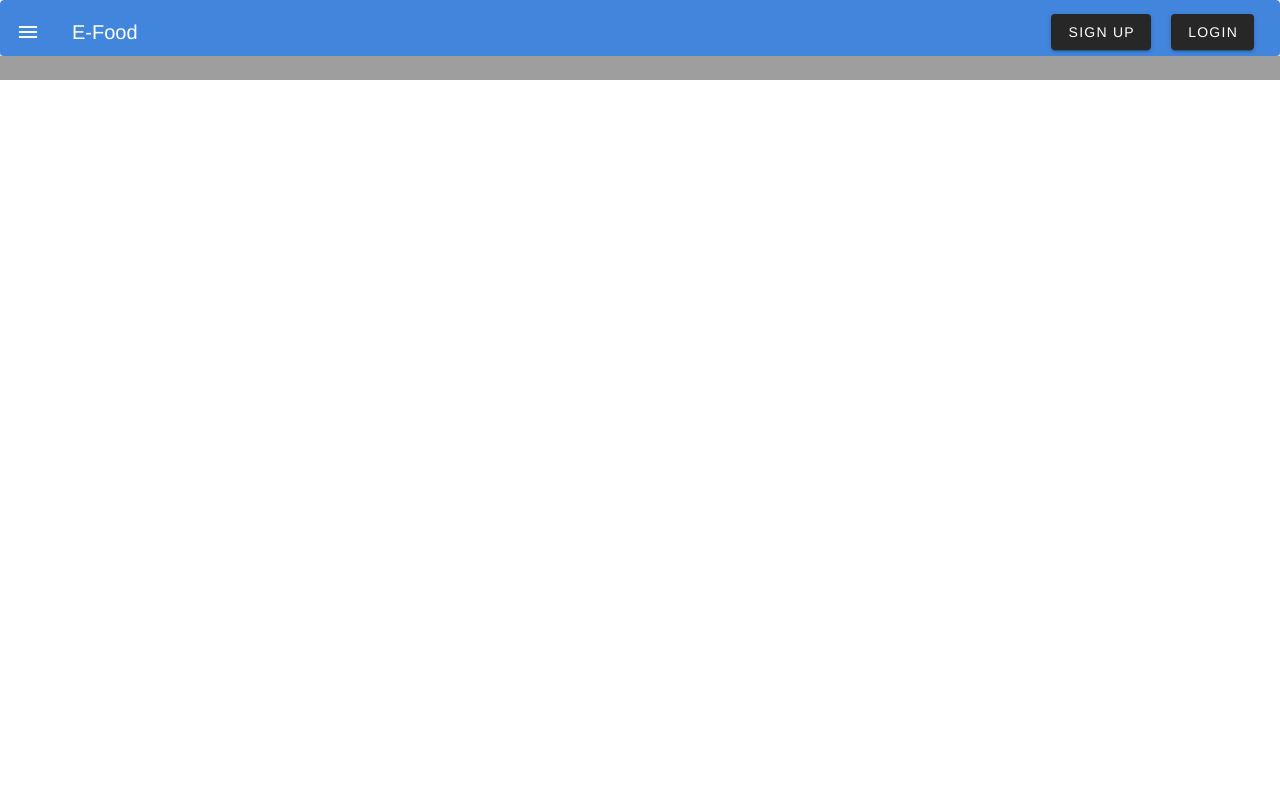
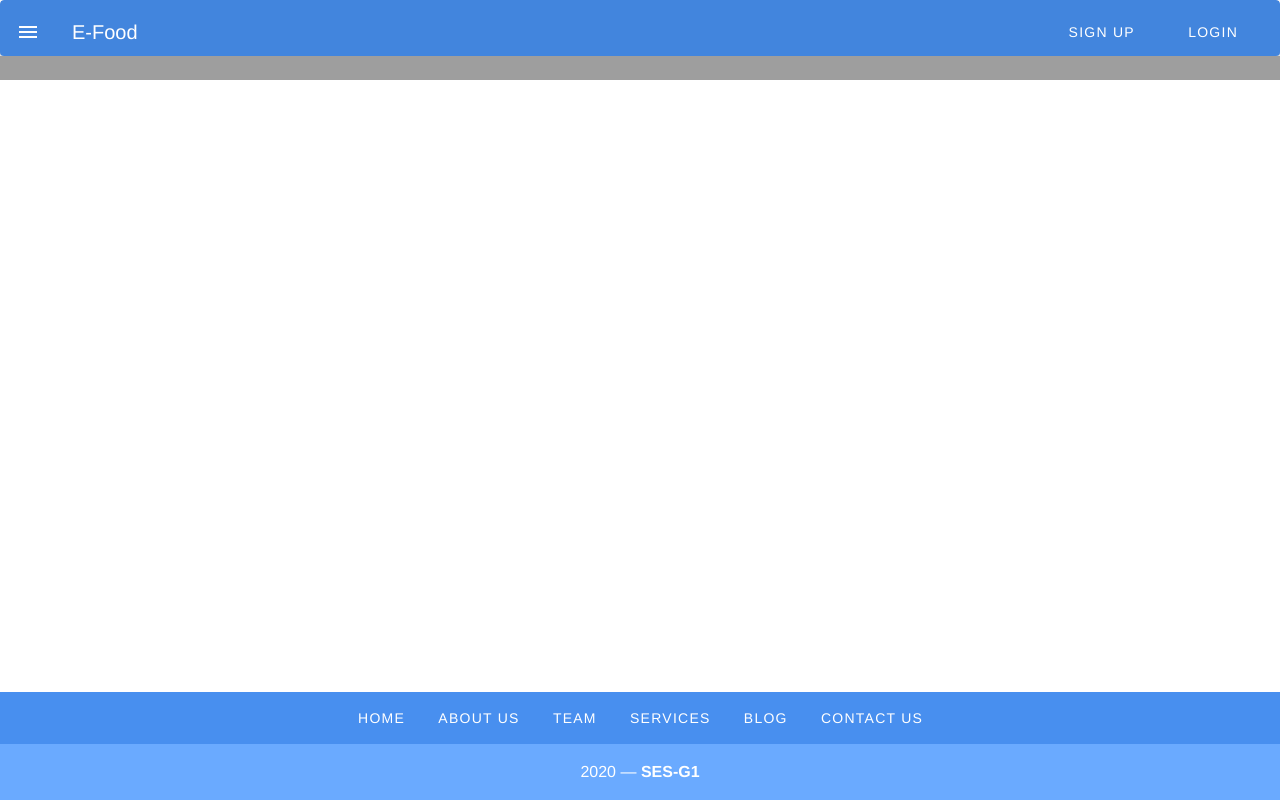
Before and after one commit to codyfp/E-Restaurant-1B, a Vue app: page / in a window 1280 px wide. Built offline with nearby package versions, Linux system fonts and the light colour scheme; grey boxes are pictures that could not be loaded.

Commit message:
Initial footer

```diff
--- a/src/App.vue
+++ b/src/App.vue
@@ -3,16 +3,20 @@
   <Navbar/>
     <v-main>
       <router-view></router-view>
+
     </v-main>
+  <Footer/>
   </v-app>
 </template>
 
 <script>
 import Navbar from './components/Navbar'
+import Footer from './components/Footer'
 export default {
   name: "App",
   components:{
-    'Navbar' : Navbar
+    'Navbar' : Navbar,
+    'Footer' : Footer
   },
   data: () => ({
     //
--- /dev/null
+++ b/src/components/Footer.vue
@@ -0,0 +1,23 @@
+<template>
+	<v-footer color="primary lighten-1" padless>
+		<v-row justify="center" no-gutters>
+			<v-btn v-for="link in links" :key="link" color="white" text rounded class="my-2">{{ link }}</v-btn>
+			<v-col class="primary lighten-2 py-4 text-center white--text" cols="12">
+				{{ new Date().getFullYear() }} —
+				<strong>SES-G1</strong>
+			</v-col>
+		</v-row>
+	</v-footer>
+</template>
+
+<script>
+export default {
+	name: "Footer",
+	data: () => ({
+		links: ["Home", "About Us", "Team", "Services", "Blog", "Contact Us"],
+	}),
+};
+</script>
+
+<style scoped>
+</style>
--- a/src/components/Navbar.vue
+++ b/src/components/Navbar.vue
@@ -7,8 +7,8 @@
 			<v-toolbar-title>E-Food</v-toolbar-title>
 			<v-spacer />
 
-            <v-btn to="#" class="right-btn">Sign Up</v-btn>
-            <v-btn to="#" class="right-btn">Login</v-btn>
+            <v-btn to="#" color="white" text rounded class="my-2 right-btn">Sign Up</v-btn>
+            <v-btn to="#" color="white" text rounded class="my-2 right-btn">Login</v-btn>
 
 		</v-app-bar>
 
```
